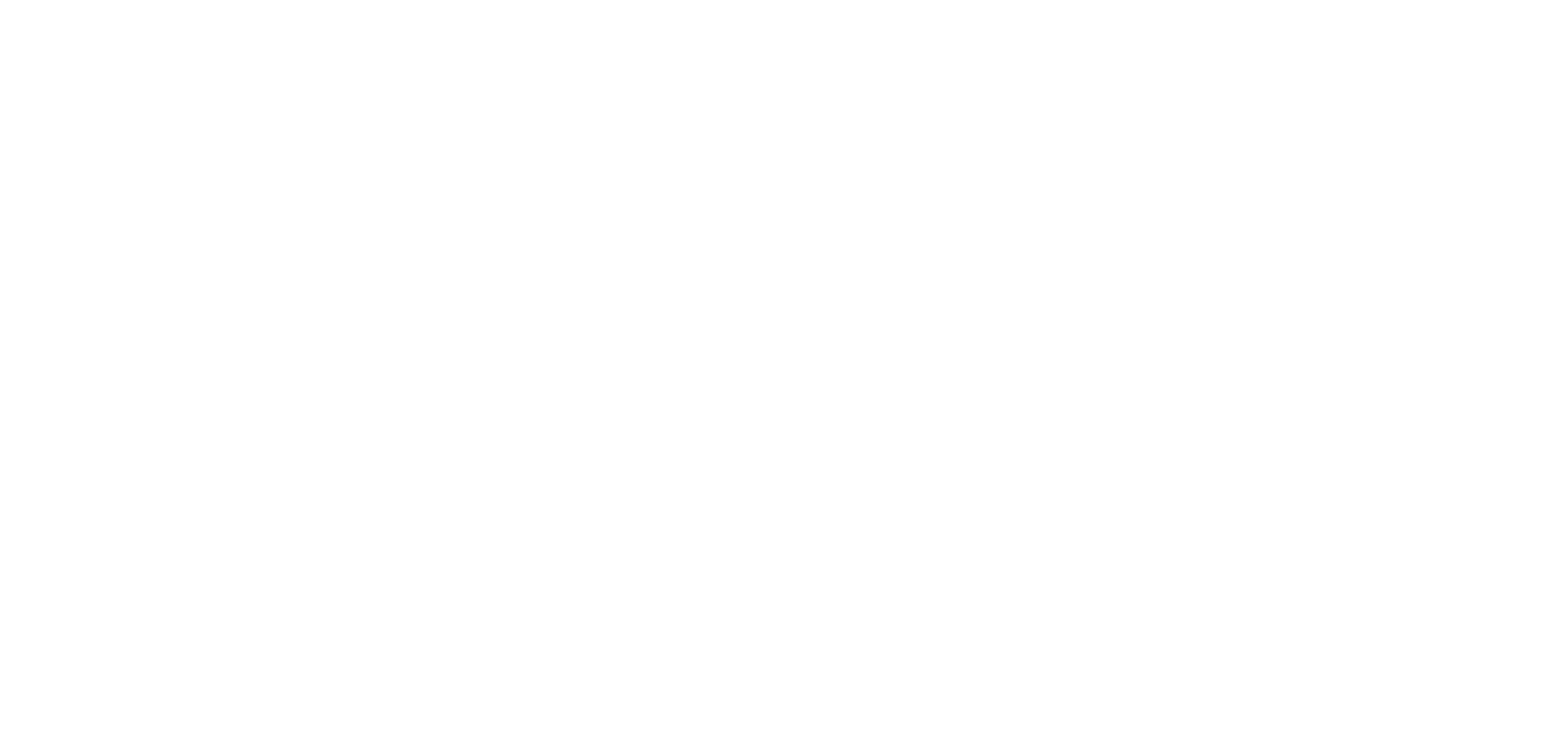
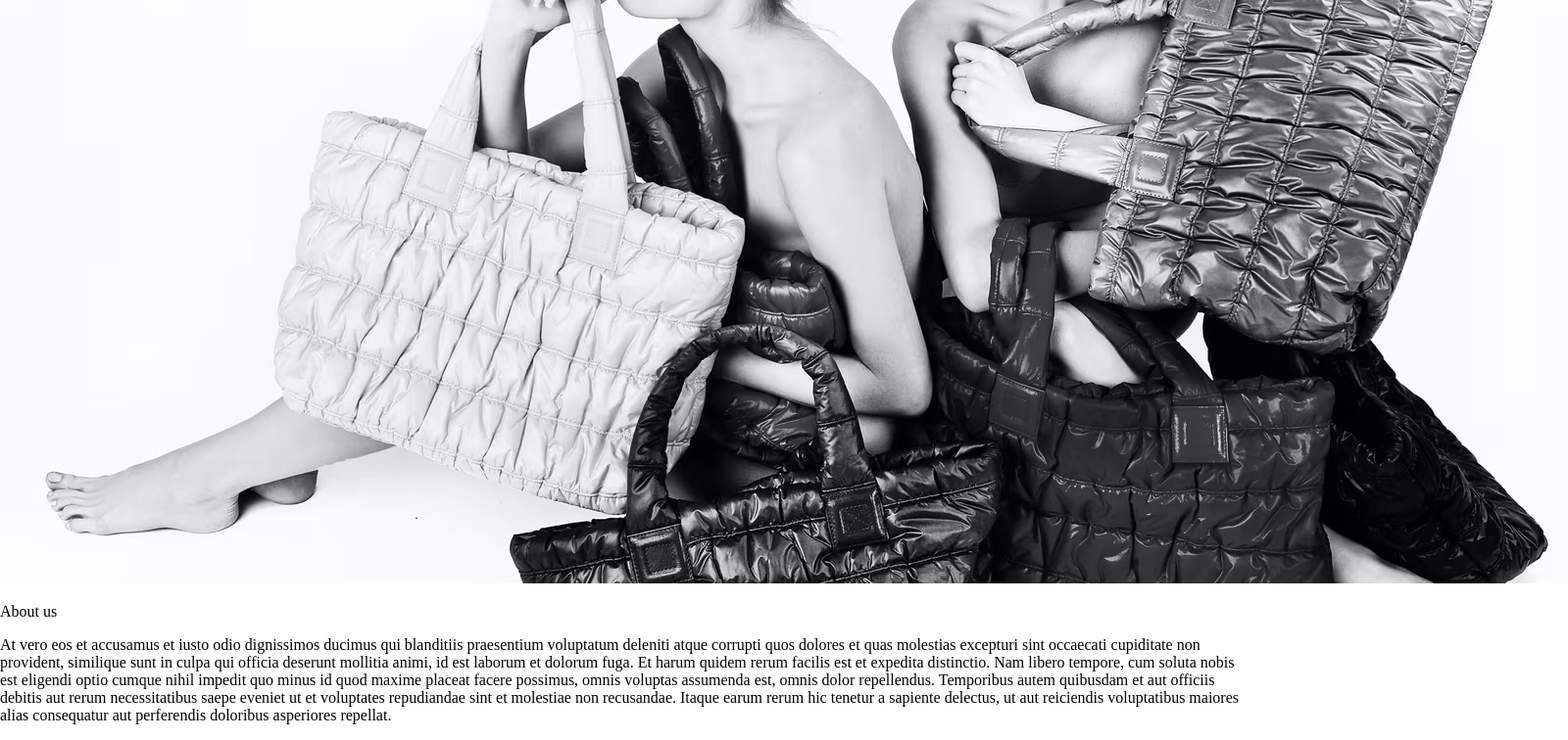
Before and after one commit to johnnynava/shopping-cart, a React (Vite) app: page /about in a window 1280 px wide. Shown: the part 304-1060 px from the top of the page at 98% size, 1600 px wide, since content can reach past the window. Before the commit the page ends 800 px from the top, so only its background shows below. Built offline with nearby package versions, Linux system fonts and the light colour scheme.

Commit message:
Create script for About

```diff
--- a/src/components/Content/About/About.jsx
+++ b/src/components/Content/About/About.jsx
@@ -1,20 +1,25 @@
-// { path: "/", element: <Home /> },
-// { path: "about", element: <About /> },
-// { path: "checkout", element: <Checkout /> },
-// { path: "product-detail", element: <ProductDetail /> },
-// { path: "winter-2079-collection", element: <Winter2079Collection /> },
-
-// export const ShopContext = createContext({
-//   selectedPage: "",
-//   setSelectedPage: () => {},
-//   selectedProduct: "",
-//   setSelectedProduct: () => {},
-//   shoppingCartNum: 0,
-//   totalPrice: 0,
-//   shoppingCartArray: [],
-//   dispatch: () => {},
-// });
-
-const About = () => {};
+const About = () => {
+  return (
+    <div className="content">
+      <img src="/src/assets/media/about.webp"></img>
+      <p>About us</p>
+      <p>
+        At vero eos et accusamus et iusto odio dignissimos ducimus qui
+        blanditiis praesentium voluptatum deleniti atque corrupti quos dolores
+        et quas molestias excepturi sint occaecati cupiditate non provident,
+        similique sunt in culpa qui officia deserunt mollitia animi, id est
+        laborum et dolorum fuga. Et harum quidem rerum facilis est et expedita
+        distinctio. Nam libero tempore, cum soluta nobis est eligendi optio
+        cumque nihil impedit quo minus id quod maxime placeat facere possimus,
+        omnis voluptas assumenda est, omnis dolor repellendus. Temporibus autem
+        quibusdam et aut officiis debitis aut rerum necessitatibus saepe eveniet
+        ut et voluptates repudiandae sint et molestiae non recusandae. Itaque
+        earum rerum hic tenetur a sapiente delectus, ut aut reiciendis
+        voluptatibus maiores alias consequatur aut perferendis doloribus
+        asperiores repellat.
+      </p>
+    </div>
+  );
+};
 
 export default About;
```
Also changed, not shown: src/components/Content/Checkout/Checkout.jsx (+17 -0 lines).
